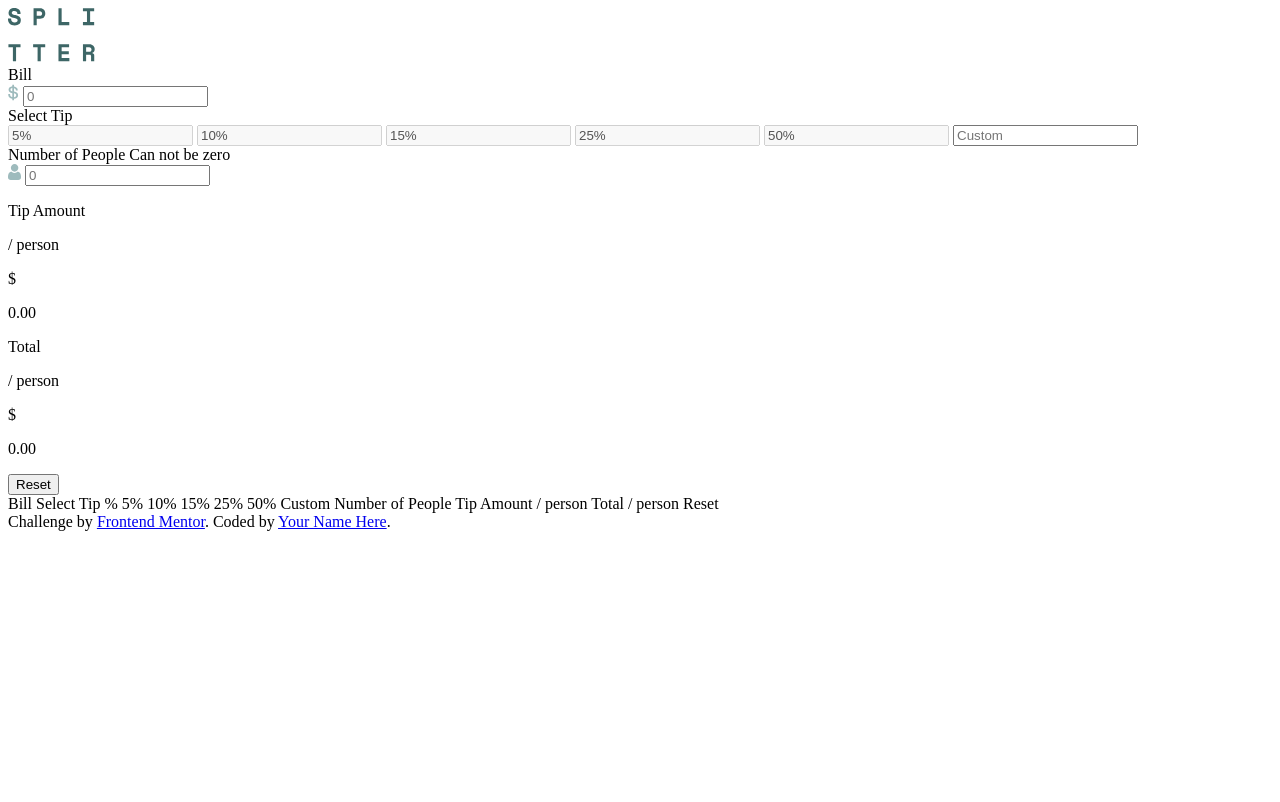
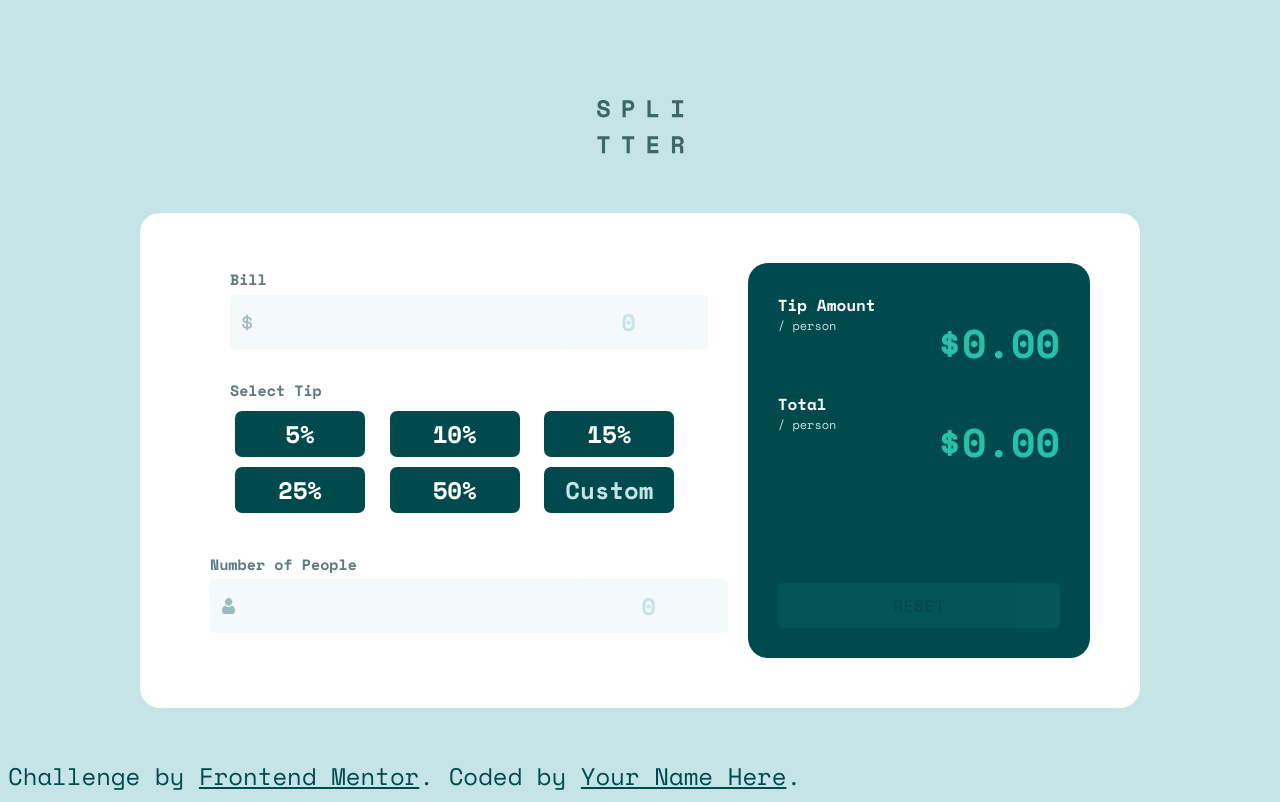
Before and after one commit to AlexNikolov2/N2J-Academy, a plain HTML site: page tips_calculator/main/index.html in a window 1280 px wide. Drawn offline with nearby package versions, Linux system fonts and the light colour scheme.

Commit message:
working on stylization

```diff
--- a/tips_calculator/main/index.html
+++ b/tips_calculator/main/index.html
@@ -20,7 +20,7 @@
 
   <main>
     <section class="calculate">
-      <article class="bill">
+      <article class="bill calculate">
         <label for="bill">Bill</label>
         <div class="sign"><svg xmlns="http://www.w3.org/2000/svg" width="11" height="17">
           <path fill="#9EBBBD"
@@ -28,7 +28,7 @@
         </svg> <input type="number" class="bill-input" placeholder="0"></div>
       </article>
 
-      <article class="tip">
+      <article class="tip calculate">
         <label for="tip">Select Tip</label>
         <div class="btns-container">
           <input class="percents-btn" disabled value="5%">
@@ -48,6 +48,8 @@
             d="M9.573 7.729c.406 0 .784.07 1.126.209.342.14.639.33.881.569.232.227.438.503.614.82a5.1 5.1 0 01.407.949c.097.312.178.654.242 1.016.062.359.105.699.126 1.011.02.307.031.624.031.945 0 .836-.259 1.512-.768 2.01-.504.492-1.17.742-1.98.742H2.748c-.81 0-1.477-.25-1.98-.742C.259 14.76 0 14.084 0 13.248c0-.322.01-.64.032-.945.02-.312.063-.652.126-1.01.063-.363.144-.705.242-1.017.1-.323.238-.643.407-.948.176-.318.382-.594.613-.821.243-.238.54-.43.882-.57.342-.138.72-.208 1.125-.208.16 0 .313.067.61.265.183.123.397.264.636.421.204.134.48.259.822.372.333.11.671.167 1.005.167a3.19 3.19 0 001.006-.167c.341-.113.618-.238.822-.372l.636-.42c.296-.2.45-.266.61-.266zM6.598 0C7.63 0 8.522.38 9.252 1.129s1.1 1.666 1.1 2.724c0 1.06-.37 1.976-1.1 2.725-.73.75-1.623 1.13-2.654 1.13-1.03 0-1.924-.38-2.653-1.13-.73-.749-1.1-1.666-1.1-2.725 0-1.058.37-1.975 1.1-2.724C4.675.379 5.567 0 6.598 0z" />
         </svg> <input type="number" class="people-input" placeholder="0"></div>
       </article>
+
+
 
     </section>
 
@@ -77,32 +79,6 @@
 
 
   </main>
-  <!--For Bill-->
-
-
-
-  <!--For Number of People-->
-
-
-  Bill
-
-  Select Tip %
-  5%
-  10%
-  15%
-  25%
-  50%
-  Custom
-
-  Number of People
-
-  Tip Amount
-  / person
-
-  Total
-  / person
-
-  Reset
 
   <div class="attribution">
     Challenge by <a href="https://www.frontendmentor.io?ref=challenge" target="_blank">Frontend Mentor</a>.
--- a/tips_calculator/main/style.css
+++ b/tips_calculator/main/style.css
@@ -0,0 +1,197 @@
+@import url('https://fonts.googleapis.com/css2?family=Space+Mono:wght@400;700&display=swap');
+
+*{
+    font-family: 'Space Mono', monospace;
+    font-size: 24px;
+    color: rgb(0, 73, 77);
+}
+body{
+    background-color: rgb(197, 228, 231);
+}
+main {
+    display: flex;
+    justify-content: center;
+    flex-direction: row;
+    margin: 50px auto;
+    background-color: white;
+    max-width: 900px;
+    padding: 50px;
+    border-radius: 20px;
+}
+section{
+    display: flex;
+    flex-direction: column;
+}
+label {
+    font-size: 15px;
+    font-weight: 700;
+    color: rgb(94, 122, 125);
+    margin: 5px 0;
+}
+.sign {
+    display: flex;
+    justify-content: space-between;
+    align-items: center;
+    border: 2px solid transparent;
+    border-radius: 5px;
+    background-color: rgb(244, 250, 250);
+    color: rgb(94, 122, 125);
+    padding: 0 10px;
+}
+
+.sign:active {
+    border: 2px solid rgb(38, 192, 171);
+}
+.sign-people {
+    border: 2px solid transparent;
+}
+input {
+    border: 2px solid transparent;
+    border-radius: 5px;
+    outline: none;
+    font-size: 24px;
+    background-color: rgb(244, 250, 250);
+    padding: 5px;
+    text-align: end;
+    font-weight: bold;
+    max-width: 120px;
+    text-align: center;
+}
+.logo {
+    margin: 100px 0 0 0;
+    text-align: center;
+    margin-bottom: 20px;
+}
+input::-webkit-outer-spin-button,
+input::-webkit-inner-spin-button {
+    -webkit-appearance: none;
+    margin: 0;
+}
+input[type=number] {
+    -moz-appearance: textfield;
+}
+input::placeholder {
+    color: rgb(197, 228, 231);
+}
+.calculate{
+    margin: 0 20px;
+    display: flex;
+    flex-direction: column;
+    margin-bottom: 25px;
+}
+.percents-btn {
+    background-color: rgb(0, 73, 77);
+    border-radius: 7px;
+    margin: 5px;
+    border: none;
+    color: rgb(255, 255, 255);
+}
+.percents-btn:hover {
+    background-color: rgb(38, 192, 171);
+    cursor: pointer;
+}
+.custom {
+    text-align: right;
+}
+.custom::placeholder {
+    text-align: center;
+}
+.custom:focus {
+    border: 2px solid rgb(38, 192, 171);
+    background-color: rgb(197, 228, 231);
+    color: rgb(0, 73, 77);
+}
+.results {
+    display: flex;
+    flex-direction: column;
+    justify-content: space-between;
+    background-color: hsl(183, 100%, 15%);
+    color: #ffffff;
+    border-radius: 20px;
+    padding: 30px;
+    width: 520px;
+}
+
+.results-sub {
+    display: flex;
+    align-items: center;
+    justify-content: space-between;
+}
+
+.price-title {
+    color: hsl(0, 0%, 100%);
+    font-size: 16px;
+    font-weight: 700;
+    margin: 0;
+}
+
+.per-person {
+    color: hsl(185, 41%, 84%);
+    font-size: 12px;
+    margin: 0;
+}
+
+.price {
+    display: flex;
+    color: hsl(172, 67%, 45%);
+    align-items: center;
+    font-size: 40px;
+    font-weight: 700;
+    margin: 10px 0;
+}
+.sub{
+    display: flex;
+    flex-direction: row;
+    justify-content: space-between;
+}
+
+.reset-btn {
+    width: 100%;
+    background-color: hsl(172, 67%, 45%);
+    text-transform: uppercase;
+    border: none;
+    border-radius: 5px;
+    font-size: 17px;
+    font-weight: 700;
+    padding: 10px;
+    margin-bottom: 0;
+    cursor: pointer;
+}
+
+.reset-btn:hover {
+    background-color: hsl(185, 41%, 84%);
+}
+
+.disabled {
+    cursor: not-allowed;
+    opacity: 0.1;
+}
+
+.not-zero {
+    display: none;
+    color: rgb(145, 20, 20);
+    font-size: inherit;
+    float: right;
+}
+main{
+    display: flex;
+    flex-direction: row;
+    width: 100%;
+}
+
+/* RESPONSIVE */
+
+@media screen and (max-width: 375px) {
+    main{
+        flex-direction: column;
+        max-width: 305px;
+    }
+    .btns-container {
+        grid-template-rows: repeat(3, 50px);
+        grid-template-columns: repeat(2, 140px);
+        gap: 15px 15px;
+    }
+    .results{
+        max-width: 250px;
+    }
+}
```
